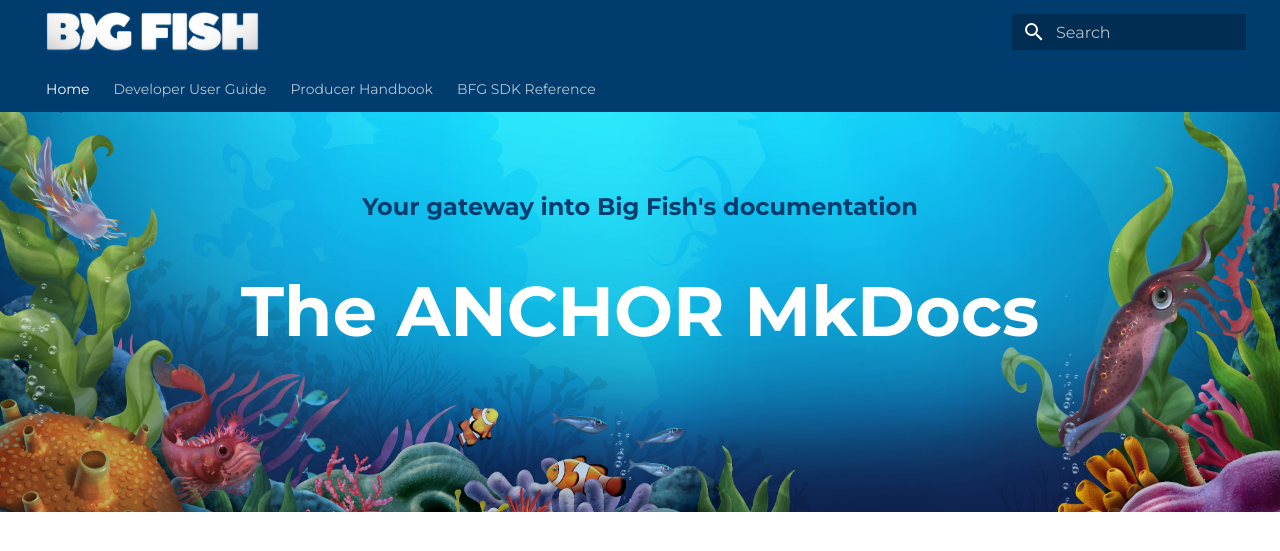
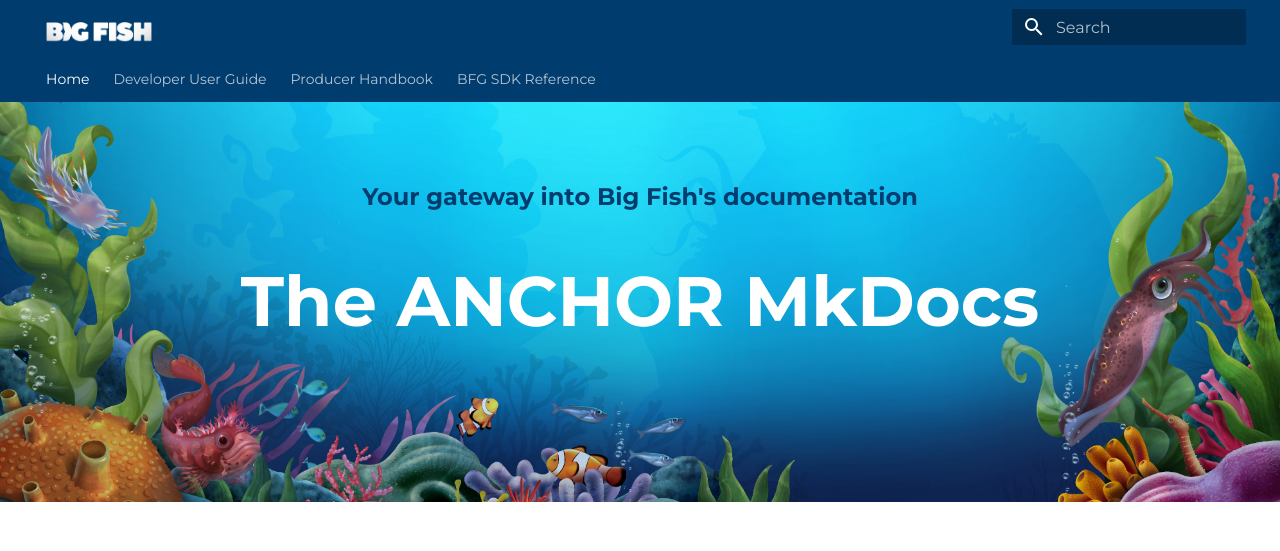
Before and after one commit to jenna-ingersoll-bfg/mkdocs-to-github-pages, an MkDocs documentation site: the page built from docs/index.md, in a window 1280 px wide. Shown: the top 551 px of the page. Built offline with MkDocs 1.6.1 and Material for MkDocs 9.7.7, drawn with Linux system fonts in a browser that asks for light colours.

Commit message:
Update extra.css

```diff
--- a/docs/stylesheets/extra.css
+++ b/docs/stylesheets/extra.css
@@ -6,7 +6,8 @@
 Header Bar
 *********************** */
 .md-header__button.md-logo img {
-    height: 2rem;
+    height: 1rem;
+    margin-top: 10px;
 }
 
 .md-header__topic {
```
